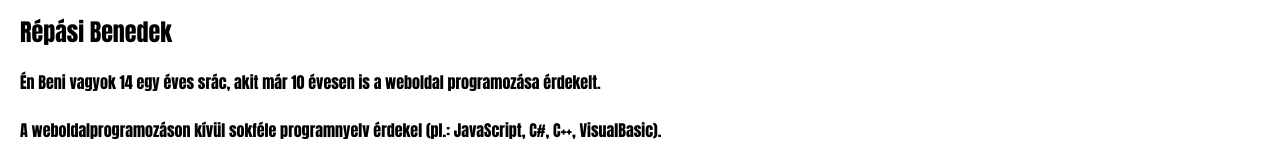
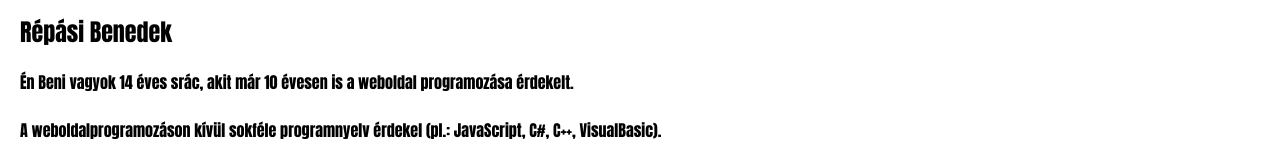
Before and after one commit to repasibenedek/azai, a plain HTML site: page repasibenedek/en.html in a window 1280 px wide. Shown: the part 191-351 px from the top of the page. Drawn offline with Linux system fonts and the light colour scheme; a script that the page names is missing.

Commit message:
Update en.html

```diff
--- a/repasibenedek/en.html
+++ b/repasibenedek/en.html
@@ -21,7 +21,7 @@
     <body>
     <section class="all_1">
         <h2>Répási Benedek</h2>
-        <p>Én Beni vagyok 14 egy éves srác, akit már 10 évesen is a weboldal programozása érdekelt.</p>
+        <p>Én Beni vagyok 14 éves srác, akit már 10 évesen is a weboldal programozása érdekelt.</p>
         <br>
         <p>A weboldalprogramozáson kívül sokféle programnyelv érdekel (pl.: JavaScript, C#, C++, VisualBasic).</p>
         <br>
```
